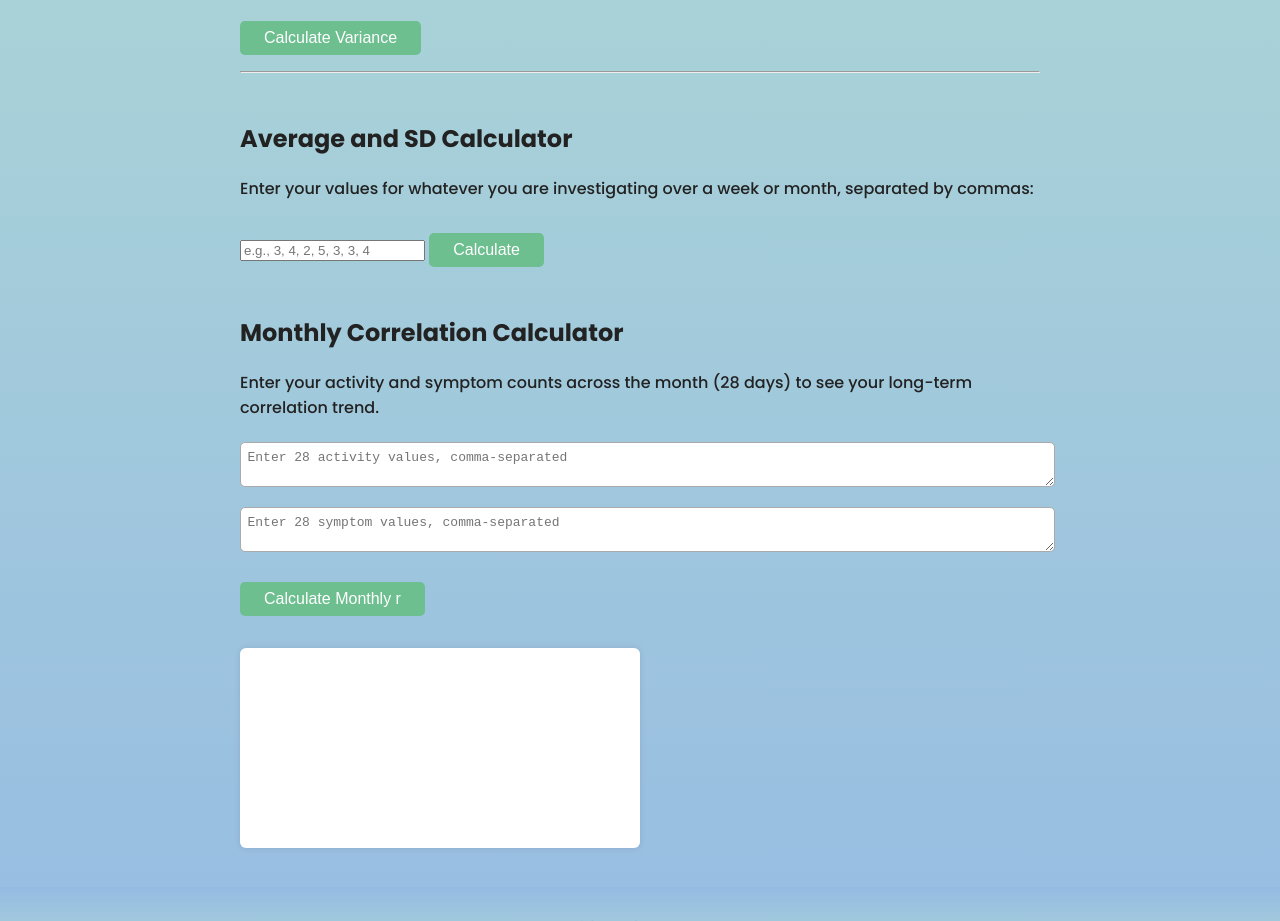
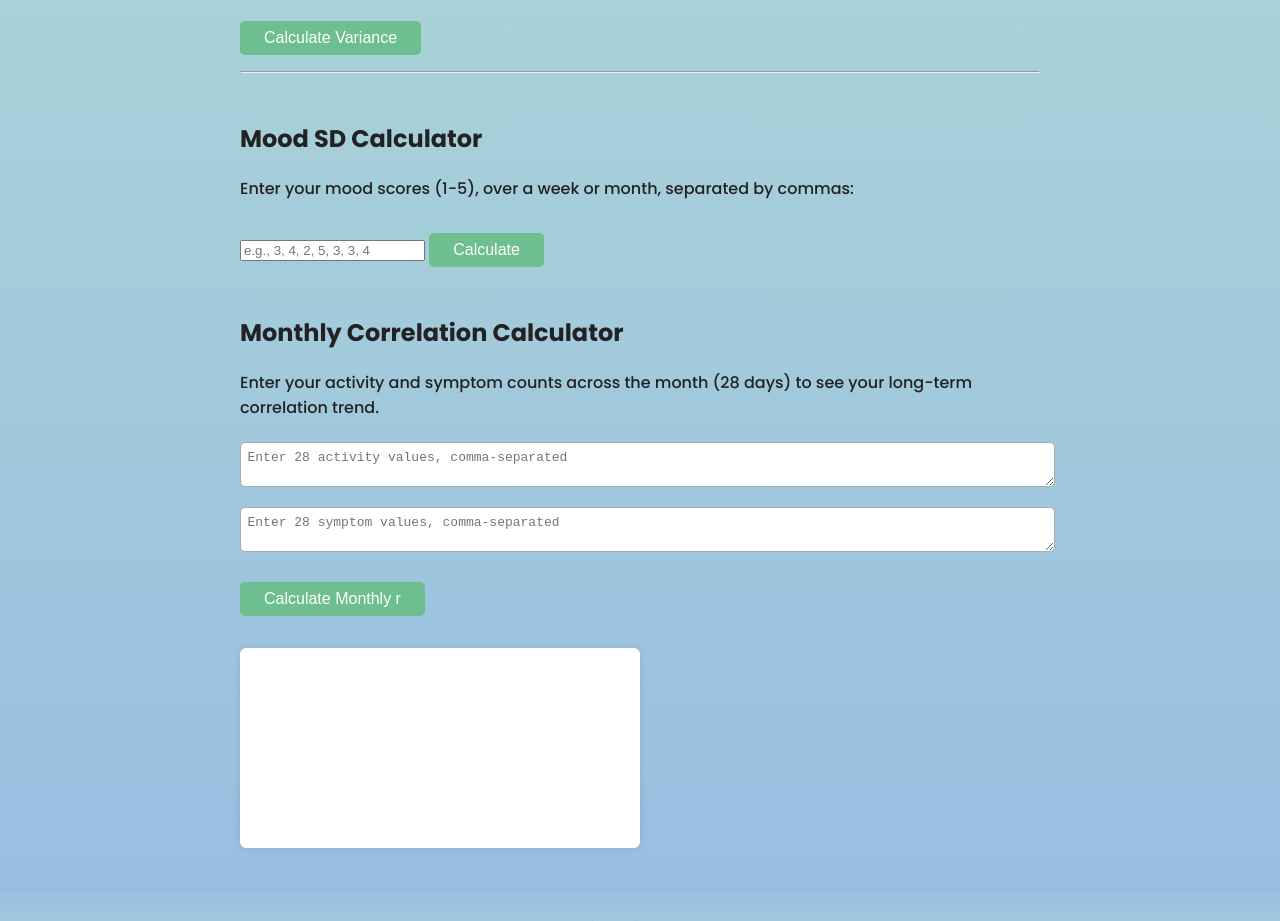
Before and after one commit to BEDHEADpacing/bedhead-journal-site, a plain HTML site: page stats.html in a window 1280 px wide. Shown: the part 1125-2046 px from the top of the page. Drawn offline with nearby package versions, Linux system fonts and the light colour scheme.

Commit message:
Update stats.html

```diff
--- a/stats.html
+++ b/stats.html
@@ -127,8 +127,8 @@
   <div class="output" id="varianceResult"></div>
 
 <hr>
-<h2>Average and SD Calculator</h2>
-<p>Enter your values for whatever you are investigating over a week or month, separated by commas:</p>
+<h2>Mood SD Calculator</h2>
+<p>Enter your mood scores (1-5), over a week or month, separated by commas:</p>
 <input type="text" id="moodInput" placeholder="e.g., 3, 4, 2, 5, 3, 3, 4">
 <button onclick="calculateMoodStats()">Calculate</button>
 <div id="moodResult" class="result"></div>
```
